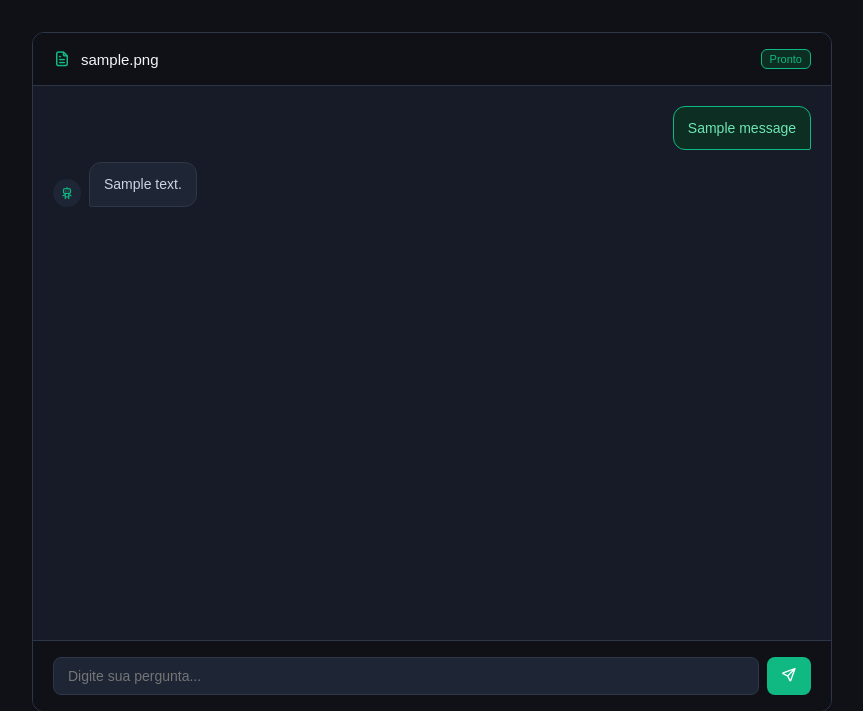
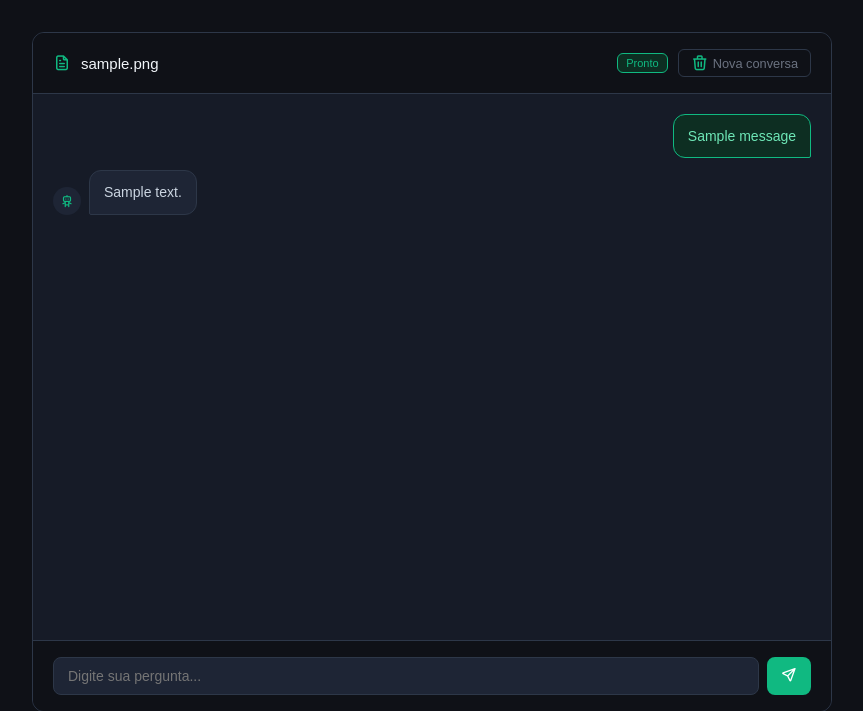
Before and after one commit to mateusmendess/documind, a Flask app: page /chat/1 in a window 1280 px wide. Shown: the part 64-775 px from the top of the page, without its empty margins (208-1071 px from the left). Run offline with Flask 3, Linux system fonts and the light colour scheme; a user stored in the database is signed in; tables that the repository leaves empty hold one stand-in row (values such as "Sample post").

Commit message:
feat: adiciona botão de limpar histórico do chat

```diff
--- a/app/routes.py
+++ b/app/routes.py
@@ -118,6 +118,14 @@ def chat(doc_id):
 
     return render_template("chat.html", doc=doc, history=history)
 
+@main.route("/chat/<int:doc_id>/clear", methods=["POST"])
+@login_required
+def clear_chat(doc_id):
+    doc = Document.query.filter_by(id=doc_id, user_id=current_user.id).first_or_404()
+    Message.query.filter_by(document_id=doc_id).delete()
+    db.session.commit()
+    return redirect(url_for("main.chat", doc_id=doc_id))
+
 @main.route("/logout")
 @login_required
 def logout():
--- a/app/static/css/style.css
+++ b/app/static/css/style.css
@@ -812,3 +812,22 @@ body {
 .chat-input-area button:hover {
   background: var(--dm-primary-d);
 }
+
+.btn-clear-chat {
+    background: transparent;
+    border: 1px solid var(--dm-border-2);
+    color: var(--dm-muted);
+    padding: 4px 12px;
+    border-radius: 6px;
+    font-size: 0.8rem;
+    cursor: pointer;
+    display: flex;
+    align-items: center;
+    gap: 4px;
+    transition: all 0.2s;
+}
+
+.btn-clear-chat:hover {
+    border-color: #ef4444;
+    color: #ef4444;
+}
--- a/app/templates/chat.html
+++ b/app/templates/chat.html
@@ -4,10 +4,16 @@
 <div class="chat-container">
 
   <div class="chat-header">
-    <i class="ti ti-file-text"></i>
-    <span class="chat-filename">{{ doc.filename }}</span>
-    <span class="chat-badge">Pronto</span>
-  </div>
+  <i class="ti ti-file-text"></i>
+  <span class="chat-filename">{{ doc.filename }}</span>
+  <span class="chat-badge">Pronto</span>
+
+  <form method="POST" action="{{ url_for('main.clear_chat', doc_id=doc.id) }}" style="margin-left: auto;">
+    <button type="submit" class="btn-clear-chat" title="Limpar conversa">
+      <i class="ti ti-trash"></i> Nova conversa
+    </button>
+  </form>
+</div>
 
   <div class="chat-messages" id="chatMessages">
     {% if not history %}
```
